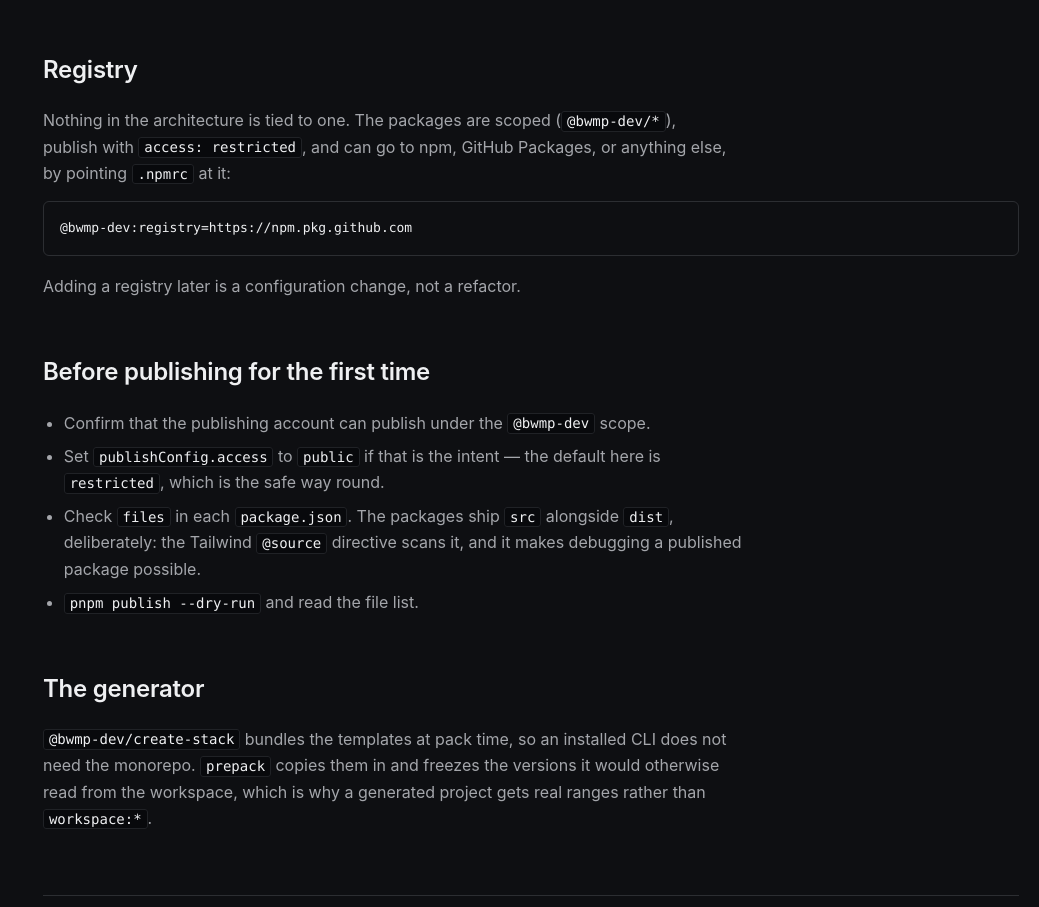
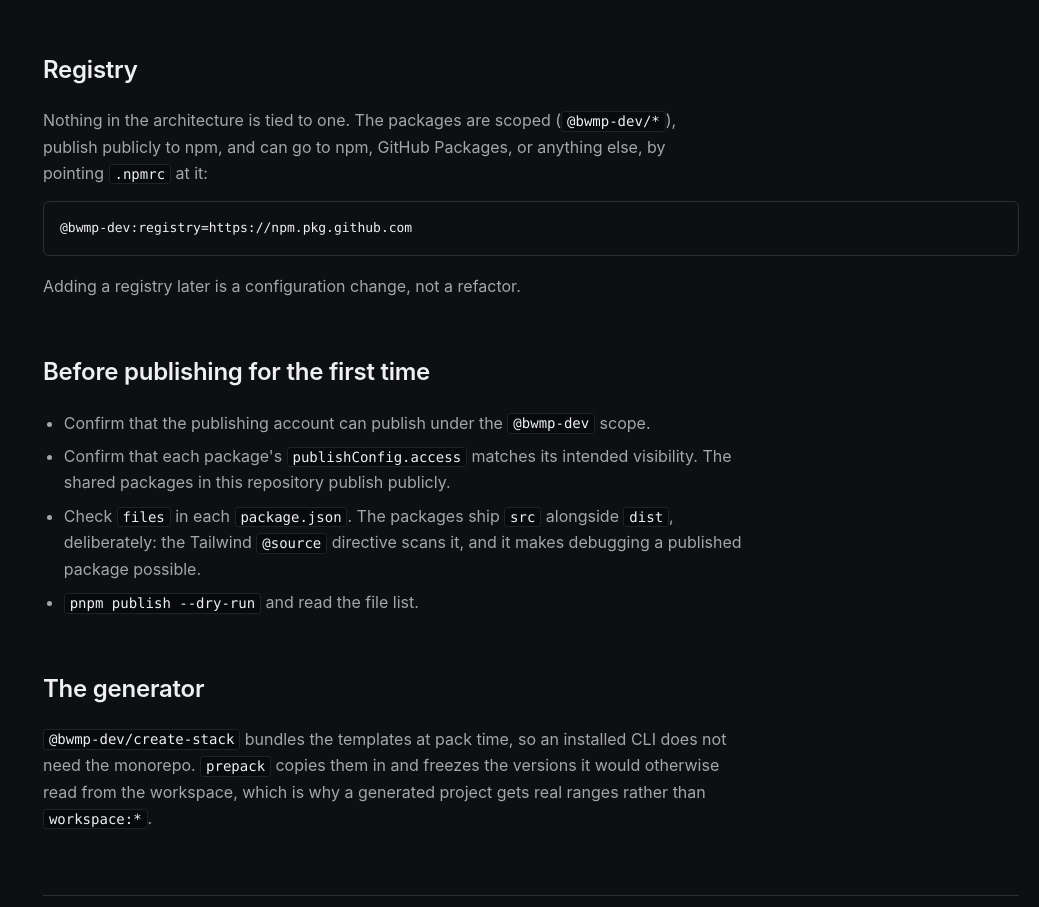
Before and after one commit to bwmp-dev/ui, an Astro site in the folder apps/docs/: page /guides/publishing in a window 1280 px wide. Shown: the part 1643-2550 px from the top of the page, without its empty margins (241-1280 px from the left). Built offline with nearby package versions, Linux system fonts and the light colour scheme; Astro itself is replaced by a stand-in of ours; code samples lack their colours.

Commit message:
Prepare packages for public publishing
- Add repository metadata and public publish configuration
- Reset package versions for the initial public release
- Exclude TypeScript build info from generated projects
- Stabilize overlay focus assertions

````diff
--- a/apps/docs/src/pages/guides/publishing.mdx
+++ b/apps/docs/src/pages/guides/publishing.mdx
@@ -64,7 +64,7 @@ that does not compile is never published.
 ## Registry
 
 Nothing in the architecture is tied to one. The packages are scoped
-(`@bwmp-dev/*`), publish with `access: restricted`, and can go to npm, GitHub
+(`@bwmp-dev/*`), publish publicly to npm, and can go to npm, GitHub
 Packages, or anything else, by pointing `.npmrc` at it:
 
 ```ini
@@ -76,8 +76,8 @@ Adding a registry later is a configuration change, not a refactor.
 ## Before publishing for the first time
 
 - Confirm that the publishing account can publish under the `@bwmp-dev` scope.
-- Set `publishConfig.access` to `public` if that is the intent — the default
-  here is `restricted`, which is the safe way round.
+- Confirm that each package's `publishConfig.access` matches its intended
+  visibility. The shared packages in this repository publish publicly.
 - Check `files` in each `package.json`. The packages ship `src` alongside
   `dist`, deliberately: the Tailwind `@source` directive scans it, and it makes
   debugging a published package possible.
--- a/tooling/create-stack/src/templates.mjs
+++ b/tooling/create-stack/src/templates.mjs
@@ -68,6 +68,7 @@ export const ALWAYS_EXCLUDE = new Set([
   'test-results',
   '.env',
   'routeTree.gen.ts',
+  'tsconfig.tsbuildinfo',
   'CHANGELOG.md',
 ])
 
````
Also changed, not shown: packages/config-eslint/package.json (+7 -2 lines), packages/config-typescript/package.json (+7 -2 lines), packages/hooks/package.json (+7 -2 lines), packages/icons/package.json (+7 -2 lines), packages/tokens/package.json (+7 -2 lines), packages/ui/package.json (+7 -2 lines), packages/utils/package.json (+7 -2 lines), templates/app/e2e/overlays.spec.ts (+3 -2 lines), tooling/create-stack/package.json (+7 -2 lines), tooling/create-stack/src/generate.test.mjs (+1 -0 lines), .changeset/config.json.
